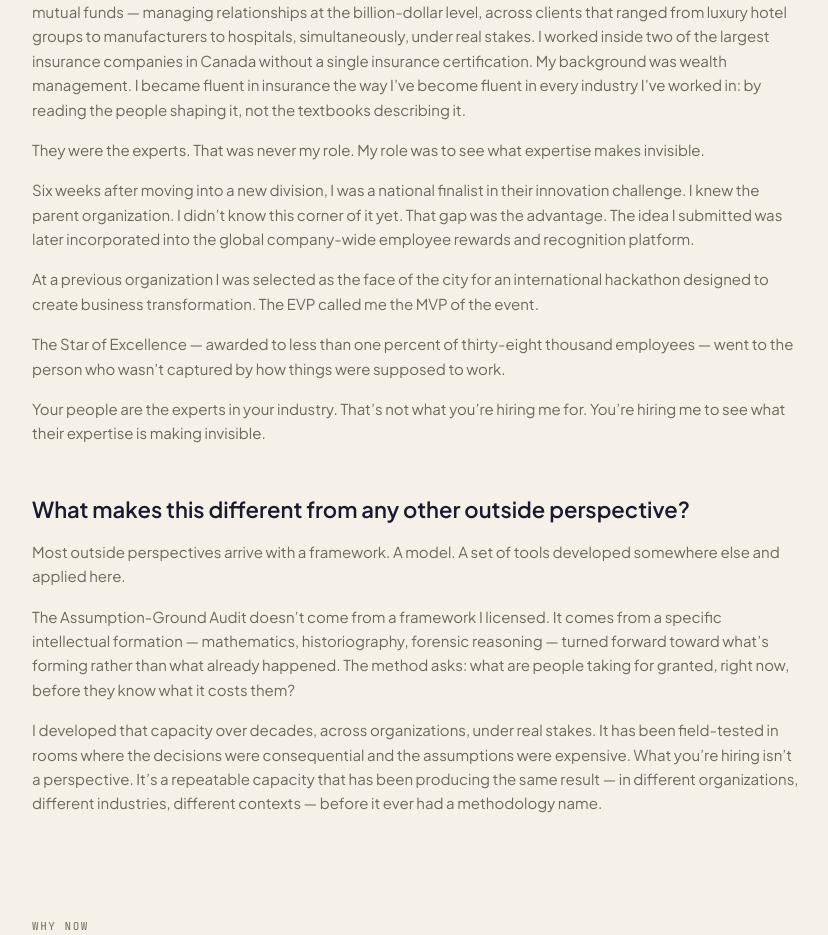
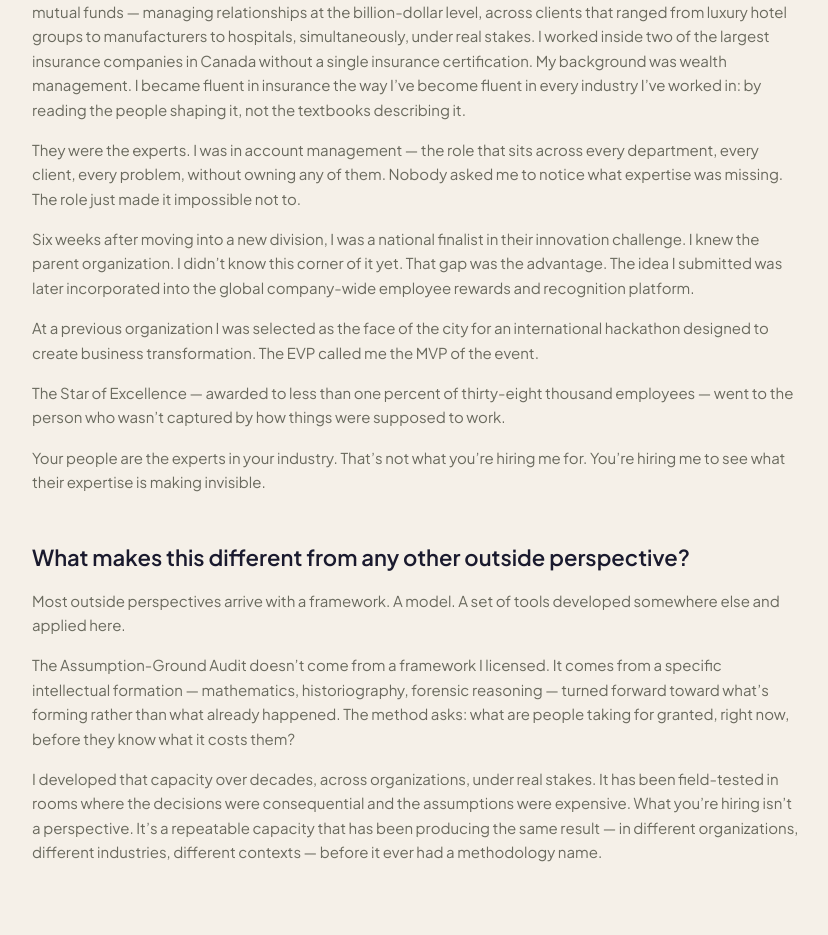
Before and after one commit to simonno202/nola-simon-site, a Next.js app: page /why in a window 1280 px wide. Shown: the part 920-1855 px from the top of the page, without its empty margins (86-914 px from the left). Built offline with nearby package versions, Linux system fonts and the light colour scheme; no server answers.

Commit message:
Rewrite expertise line on /why page
Replace "my role was to see what expertise makes invisible" with
honest framing — account management as a vantage point, not a mandate.

Co-Authored-By: Claude Sonnet 4.6 <noreply@anthropic.com>

```diff
--- a/src/app/why/page.tsx
+++ b/src/app/why/page.tsx
@@ -101,8 +101,11 @@ export default function WhyPage() {
             </p>
 
             <p>
-              They were the experts. That was never my role. My role was to see
-              what expertise makes invisible.
+              They were the experts. I was in account management &mdash; the
+              role that sits across every department, every client, every
+              problem, without owning any of them. Nobody asked me to notice
+              what expertise was missing. The role just made it impossible not
+              to.
             </p>
 
             <p>
```
